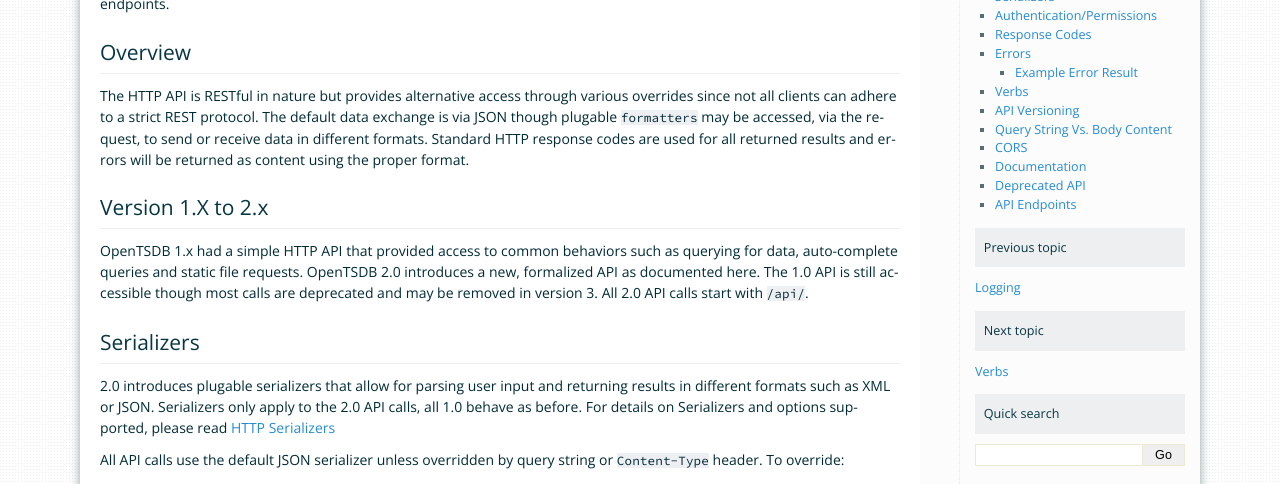
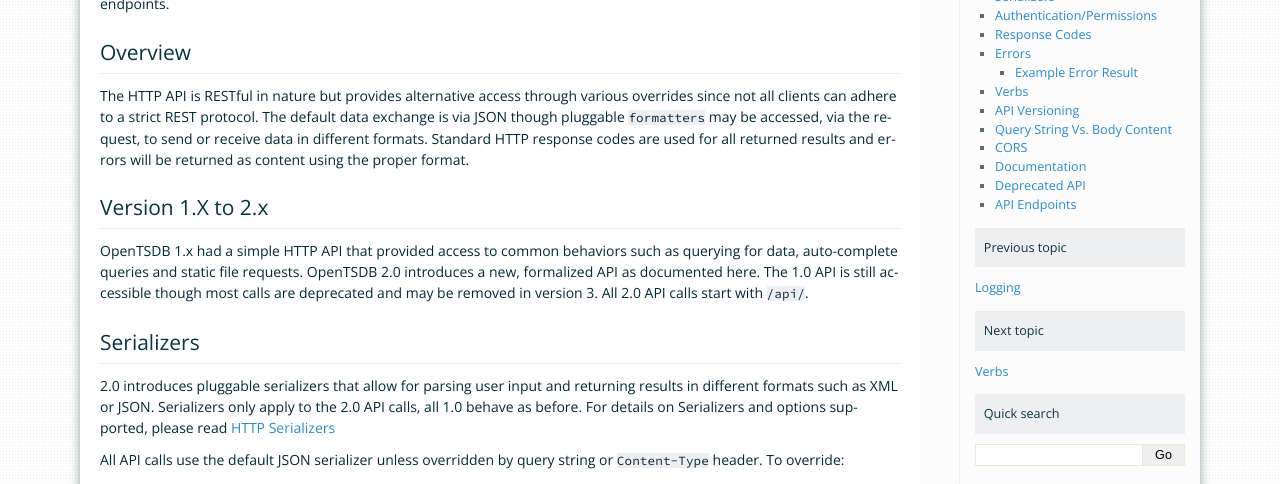
Before and after one commit to OpenTSDB/opentsdb.net, a Sphinx documentation site: the page built from docs/source/api_http/index.rst, in a window 1280 px wide and 900 px high. Shown: the part 176-660 px from the top of the window. Built offline with Sphinx 7.4.7, drawn with Linux system fonts in a browser that asks for light colours.

Commit message:
Fix misspelling of pluggable

```diff
--- a/docs/source/api_http/index.rst
+++ b/docs/source/api_http/index.rst
@@ -6,7 +6,7 @@
 Overview
 --------
 
-The HTTP API is RESTful in nature but provides alternative access through various overrides since not all clients can adhere to a strict REST protocol. The default data exchange is via JSON though plugable ``formatters`` may be accessed, via the request, to send or receive data in different formats. Standard HTTP response codes are used for all returned results and errors will be returned as content using the proper format.
+The HTTP API is RESTful in nature but provides alternative access through various overrides since not all clients can adhere to a strict REST protocol. The default data exchange is via JSON though pluggable ``formatters`` may be accessed, via the request, to send or receive data in different formats. Standard HTTP response codes are used for all returned results and errors will be returned as content using the proper format.
 
 Version 1.X to 2.x
 ------------------
@@ -16,7 +16,7 @@
 Serializers
 -----------
 
-2.0 introduces plugable serializers that allow for parsing user input and returning results in different formats such as XML or JSON. Serializers only apply to the 2.0 API calls, all 1.0 behave as before. For details on Serializers and options supported, please read :doc:`serializers/index`
+2.0 introduces pluggable serializers that allow for parsing user input and returning results in different formats such as XML or JSON. Serializers only apply to the 2.0 API calls, all 1.0 behave as before. For details on Serializers and options supported, please read :doc:`serializers/index`
 
 All API calls use the default JSON serializer unless overridden by query string or ``Content-Type`` header. To override:
 
--- a/docs/source/new.rst
+++ b/docs/source/new.rst
@@ -8,7 +8,7 @@
 * Cross Origin Resource Sharing - For the API so you can make AJAX calls easily
 * Store Data Via HTTP - Write data points over HTTP as an alternative to Telnet
 * Configuration File - A key/value file shared by the TSD and command line tools
-* Plugable Serializers - Enable different inputs and outputs for the API
+* Pluggable Serializers - Enable different inputs and outputs for the API
 * Annotations - Record meta data about specific time series or data points
 * Meta Data - Record meta data for each time series, metrics, tag names, or values
 * Trees - Flatten metric and tag combinations into a single name for navigation or usage with different tools
```
Also changed, not shown: 4 other files.
